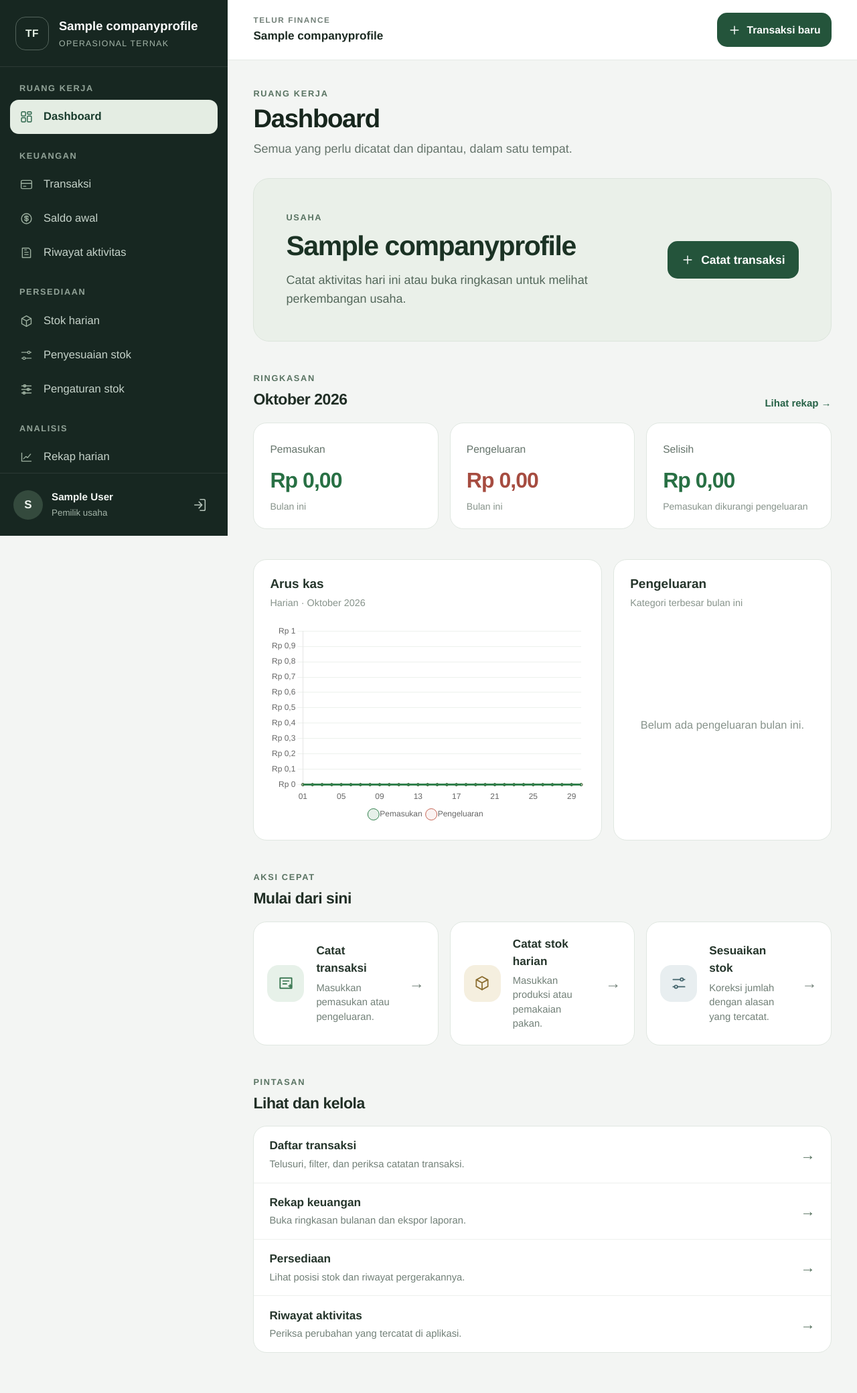
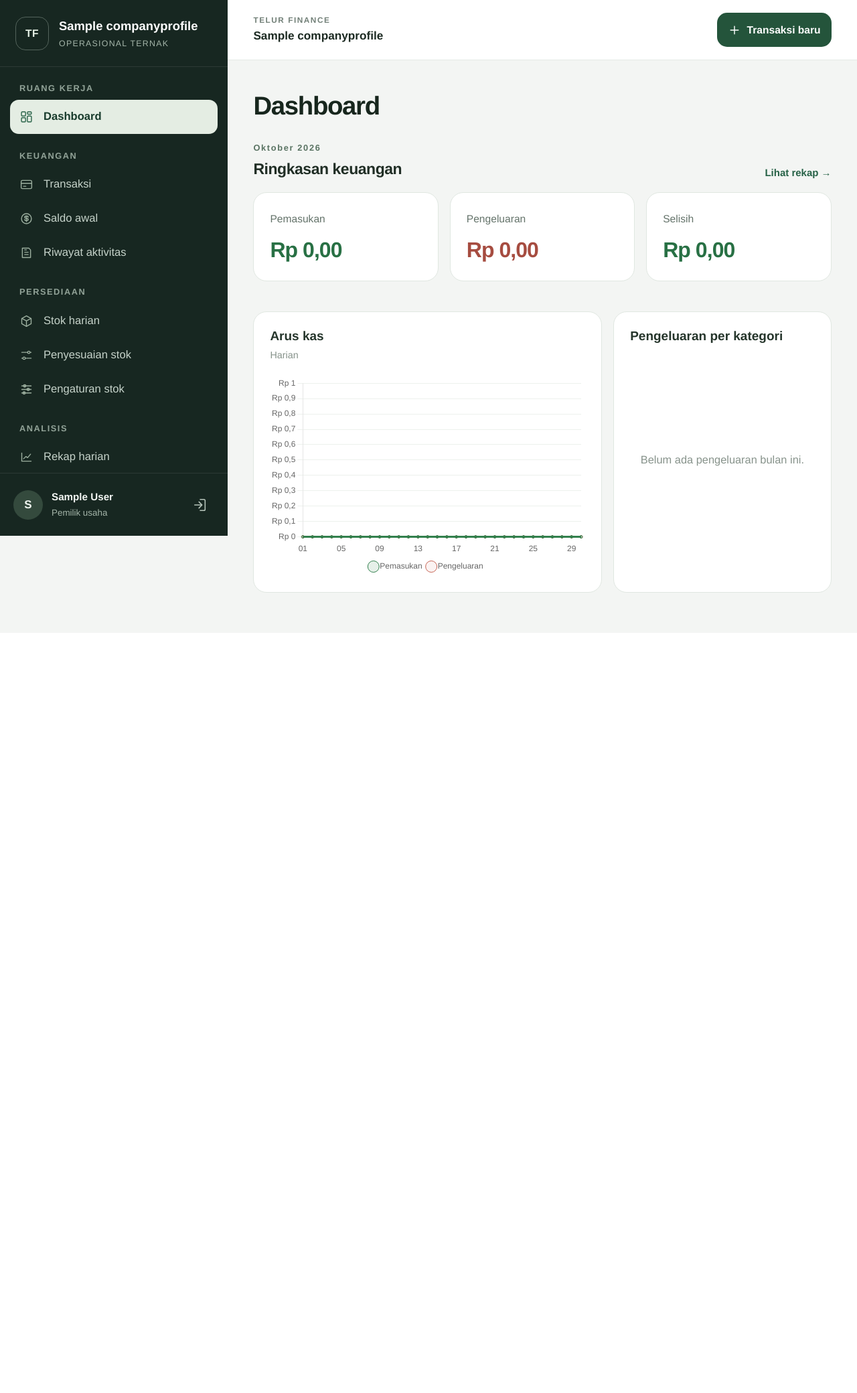
Before and after one commit to w-tjhandra/financejnj, a Django app: page / in a window 1280 px wide. Shown: the whole page at 67% size. After the commit the page ends 885 px from the top, so only its background shows below. Run offline with Django 5.2, Linux system fonts and the light colour scheme; a user stored in the database is signed in; tables that the repository leaves empty hold one stand-in row (values such as "Sample post"); data that the repository does not hold is empty; parts of the project's set-up code (start-up, migrations or seed data) failed here and were passed over.

Commit message:
Simplify dashboard overview layout
Co-authored-by: Copilot <223556219+Copilot@users.noreply.github.com>

```diff
--- a/static/css/ui-refresh.css
+++ b/static/css/ui-refresh.css
@@ -442,6 +442,10 @@ textarea {
   line-height: 1.2;
 }
 
+.page-heading + .dashboard-section {
+  margin-top: 0;
+}
+
 .eyebrow {
   color: #597362;
   font-size: .64rem;
--- a/templates/reports/dashboard.html
+++ b/templates/reports/dashboard.html
@@ -10,30 +10,14 @@
 {% block content %}
 <div class="workspace-page">
   <header class="page-heading">
-    <div>
-      <p class="eyebrow">RUANG KERJA</p>
-      <h1>Dashboard</h1>
-      <p class="page-description">Semua yang perlu dicatat dan dipantau, dalam satu tempat.</p>
-    </div>
+    <h1>Dashboard</h1>
   </header>
-
-  <section class="dashboard-intro" aria-labelledby="welcome-title">
-    <div>
-      <p class="eyebrow">USAHA</p>
-      <h2 id="welcome-title">{{ company_name|default:"Peternakan Anda" }}</h2>
-      <p>Catat aktivitas hari ini atau buka ringkasan untuk melihat perkembangan usaha.</p>
-    </div>
-    <a href="{% url 'transaction_create' %}" class="btn">
-      <svg viewBox="0 0 24 24" aria-hidden="true"><path d="M12 5v14m-7-7h14"/></svg>
-      Catat transaksi
-    </a>
-  </section>
 
   <section class="dashboard-section" aria-labelledby="summary-title">
     <div class="section-heading">
       <div>
-        <p class="eyebrow">RINGKASAN</p>
-        <h2 id="summary-title">{{ dashboard_month_label }}</h2>
+        <p class="eyebrow">{{ dashboard_month_label }}</p>
+        <h2 id="summary-title">Ringkasan keuangan</h2>
       </div>
       <a href="{% url 'reports:monthly_recap' %}" class="dashboard-section-link">Lihat rekap →</a>
     </div>
@@ -41,19 +25,16 @@
       <article class="dashboard-stat">
         <span class="dashboard-stat-label">Pemasukan</span>
         <strong class="dashboard-stat-value is-income">Rp {{ dashboard_income_display }}</strong>
-        <span class="dashboard-stat-note">Bulan ini</span>
       </article>
       <article class="dashboard-stat">
         <span class="dashboard-stat-label">Pengeluaran</span>
         <strong class="dashboard-stat-value is-expense">Rp {{ dashboard_expense_display }}</strong>
-        <span class="dashboard-stat-note">Bulan ini</span>
       </article>
       <article class="dashboard-stat">
         <span class="dashboard-stat-label">Selisih</span>
         <strong class="dashboard-stat-value{% if dashboard_net < 0 %} is-expense{% else %} is-income{% endif %}">
           Rp {{ dashboard_net_display }}
         </strong>
-        <span class="dashboard-stat-note">Pemasukan dikurangi pengeluaran</span>
       </article>
     </div>
   </section>
@@ -67,7 +48,7 @@
         <div class="dashboard-chart-heading">
           <div>
             <h2>Arus kas</h2>
-            <p>Harian · {{ dashboard_month_label }}</p>
+            <p>Harian</p>
           </div>
         </div>
         <div class="dashboard-chart-wrap">
@@ -77,8 +58,7 @@
       <article class="dashboard-chart-card">
         <div class="dashboard-chart-heading">
           <div>
-            <h2>Pengeluaran</h2>
-            <p>Kategori terbesar bulan ini</p>
+            <h2>Pengeluaran per kategori</h2>
           </div>
         </div>
         {% if expense_category_count %}
@@ -91,74 +71,5 @@
       </article>
     </div>
   </section>
-
-  <section class="dashboard-section" aria-labelledby="actions-title">
-    <div class="section-heading">
-      <div>
-        <p class="eyebrow">AKSI CEPAT</p>
-        <h2 id="actions-title">Mulai dari sini</h2>
-      </div>
-    </div>
-    <div class="action-grid">
-      <a href="{% url 'transaction_create' %}" class="action-card">
-        <span class="action-icon action-icon-green" aria-hidden="true">
-          <svg viewBox="0 0 24 24"><path d="M4 5h16v14H4z"/><path d="M8 9h8m-8 4h5m5 5v-4m-2 2h4"/></svg>
-        </span>
-        <span class="action-copy">
-          <strong>Catat transaksi</strong>
-          <small>Masukkan pemasukan atau pengeluaran.</small>
-        </span>
-        <span class="action-arrow" aria-hidden="true">→</span>
-      </a>
-      <a href="{% url 'stock:daily' %}" class="action-card">
-        <span class="action-icon action-icon-amber" aria-hidden="true">
-          <svg viewBox="0 0 24 24"><path d="m12 3 8 4.5v9L12 21l-8-4.5v-9L12 3Z"/><path d="m4.5 7.5 7.5 4 7.5-4M12 12v9"/></svg>
-        </span>
-        <span class="action-copy">
-          <strong>Catat stok harian</strong>
-          <small>Masukkan produksi atau pemakaian pakan.</small>
-        </span>
-        <span class="action-arrow" aria-hidden="true">→</span>
-      </a>
-      <a href="{% url 'stock:adjustment' %}" class="action-card">
-        <span class="action-icon action-icon-blue" aria-hidden="true">
-          <svg viewBox="0 0 24 24"><path d="M4 7h10m4 0h2M4 17h2m4 0h10"/><circle cx="16" cy="7" r="2"/><circle cx="8" cy="17" r="2"/></svg>
-        </span>
-        <span class="action-copy">
-          <strong>Sesuaikan stok</strong>
-          <small>Koreksi jumlah dengan alasan yang tercatat.</small>
-        </span>
-        <span class="action-arrow" aria-hidden="true">→</span>
-      </a>
-    </div>
-  </section>
-
-  <section class="dashboard-section" aria-labelledby="overview-title">
-    <div class="section-heading">
-      <div>
-        <p class="eyebrow">PINTASAN</p>
-        <h2 id="overview-title">Lihat dan kelola</h2>
-      </div>
-    </div>
-    <div class="dashboard-links">
-      <a href="{% url 'transaction_list' %}">
-        <span><strong>Daftar transaksi</strong><small>Telusuri, filter, dan periksa catatan transaksi.</small></span>
-        <span aria-hidden="true">→</span>
-      </a>
-      <a href="{% url 'reports:monthly_recap' %}">
-        <span><strong>Rekap keuangan</strong><small>Buka ringkasan bulanan dan ekspor laporan.</small></span>
-        <span aria-hidden="true">→</span>
-      </a>
-      <a href="{% url 'stock:daily' %}">
-        <span><strong>Persediaan</strong><small>Lihat posisi stok dan riwayat pergerakannya.</small></span>
-        <span aria-hidden="true">→</span>
-      </a>
-      <a href="{% url 'audit:list' %}">
-        <span><strong>Riwayat aktivitas</strong><small>Periksa perubahan yang tercatat di aplikasi.</small></span>
-        <span aria-hidden="true">→</span>
-      </a>
-    </div>
-  </section>
-
 </div>
 {% endblock %}
```
Also changed, not shown: tests/reports/test_recap_views.py (+3 -0 lines).
